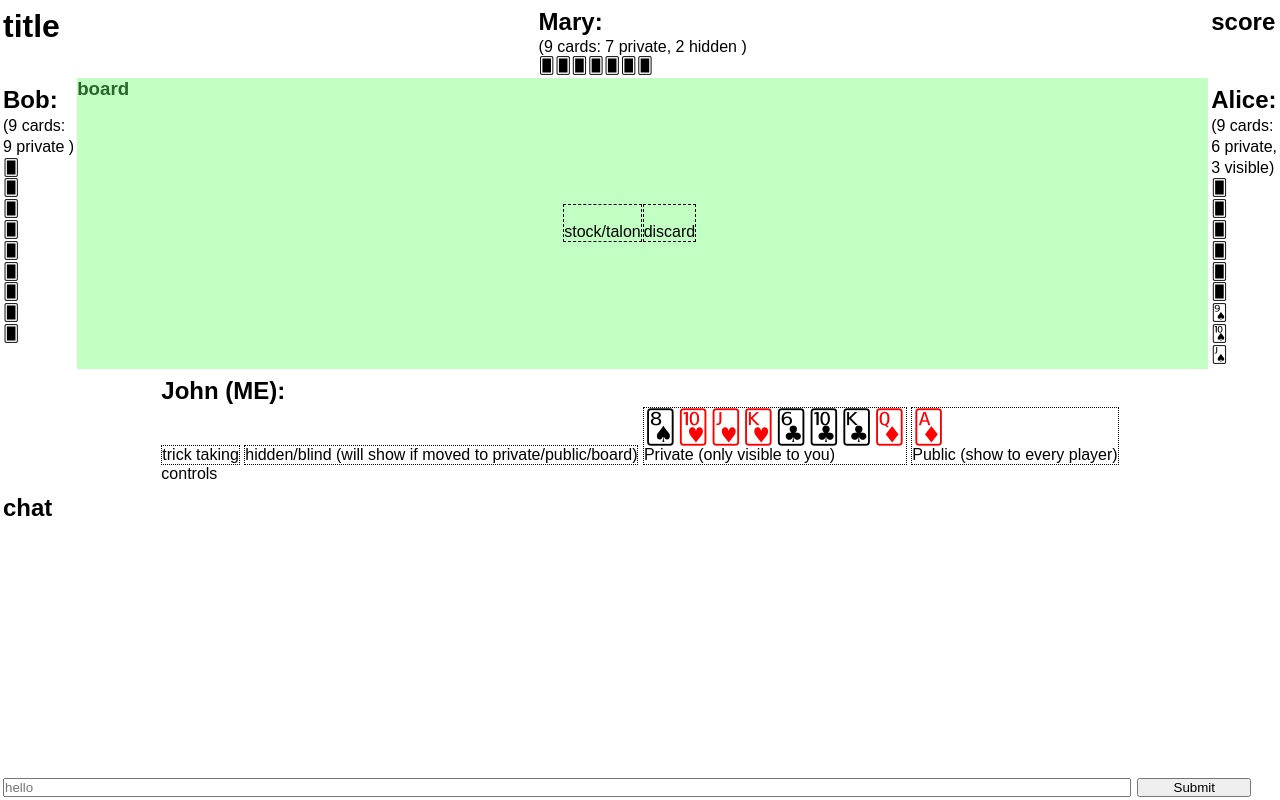
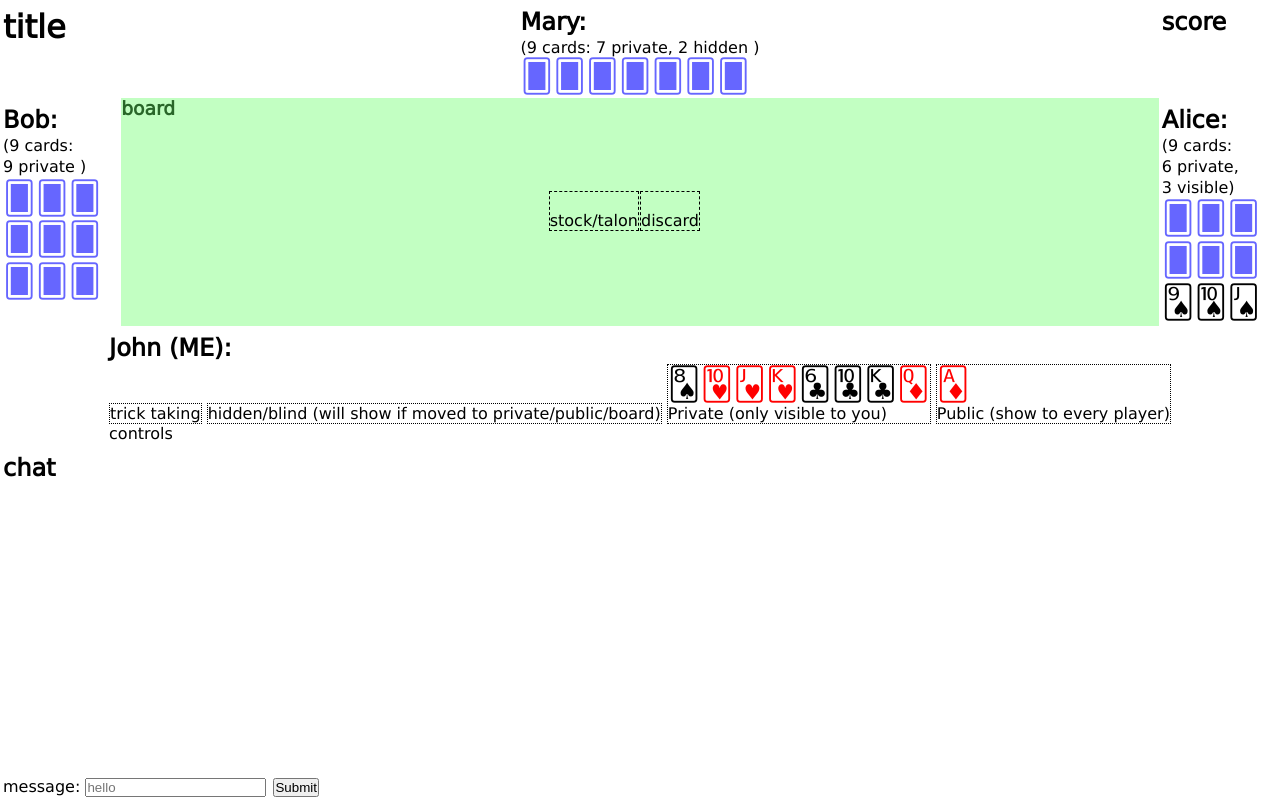
Before and after one commit to patrick-ausderau/cards, a website: page public/index.html in a window 1280 px wide. Drawn offline with nearby package versions, Linux system fonts and the light colour scheme; no server answers.

Commit message:
card style, input label

```diff
--- a/public/cards.js
+++ b/public/cards.js
@@ -44,6 +44,15 @@ const relativePosition = (nbplayers, myposition, playerpos) => {
   return positions[playerpos - myposition + nbplayers];
 };
 
+const cardSpan = (card, className, draggable = false, id = '') => {
+  const element = document.createElement('span');
+  if(id != '') element.id = id;
+  element.draggable = draggable;
+  element.className = className;
+  if(card.codePointAt(0) >= '🂱'.codePointAt(0) && card.codePointAt(0) <= '🃎'.codePointAt(0)) element.className += ' red';
+  element.innerHTML = card;
+  return element;
+};
 const drawBack = (element, player, vertical) => {
   const amountBack = player.backface || 0;
   const amountHide = player.hidden || 0;
@@ -56,27 +65,17 @@ const drawBack = (element, player, vertical) => {
   element.innerHTML = `(${amount} cards${amount > 0 ? `: ${amountBack > 0 ? `${vertical ? '<br>' : ''}${amountBack} private${amountHide + amountVisi > 0 ? `, ${vertical ? '<br>' : ''}` : ''}` : ''} ${amountHide > 0 ? `${amountHide} hidden${amountVisi > 0 ? `, ${vertical ? '<br>' : ''}` : ''}` : ''} ${amountVisi > 0 ? `${amountVisi} visible` : ''}` : ''})<br>`;
   for(let i = 0; i < player.backface; i++) {
     //todo draggable?
-    //todo span back
-    element.innerHTML += '🂠';
-    if(vertical) element.innerHTML += '<br>';
+    element.appendChild(cardSpan('🂠', 'back'));
   }
   player.public && player.public.forEach(card => {
     //todo draggable?
-    //todo span red?
-    element.innerHTML += card;
-    if(vertical) element.innerHTML += '<br>';
+    element.appendChild(cardSpan(card, 'visible'));
   });
 };
 
 const drawPlayable = (parentContainer, cards) => {
   cards.forEach((card, pos) => {
-    const element = document.createElement('span');
-    element.id = pos + card;
-    element.draggable = true;
-    element.className = 'visible';
-    if(card.codePointAt(0) >= '🂱'.codePointAt(0) && card.codePointAt(0) <= '🃎'.codePointAt(0)) element.className += ' red';
-    element.innerHTML = card;
-    parentContainer.appendChild(element);
+    parentContainer.appendChild(cardSpan(card, 'visible', true, pos + card));
   });
 };
 
--- a/public/index.html
+++ b/public/index.html
@@ -64,8 +64,7 @@
       <h2>chat</h2>
       <ul id="messages"></ul>
       <form action="">
-        <input id="message" autocomplete="off" placeholder="hello">
-        <input type="submit">
+        <label>message: <input id="message" autocomplete="off" placeholder="hello"></label>        <input type="submit">
       </form>
     </section>
     <script src="/socket.io/socket.io.js"></script>
--- a/public/style.css
+++ b/public/style.css
@@ -3,8 +3,14 @@
   padding: 0;
   box-sizing: border-box;
 }
+@font-face {
+  font-family: "DejaVu Sans";
+  src: local("DejaVu Sans"),
+    local("Dejavu Sans"),
+    url("DejaVuSans.ttf") format("truetype");
+}
 body {
-  font-family: "Liberation Sans", Arial, sans-serif;
+  font-family: "DejaVu Sans", sans-serif;
   background-color: #fff;
   color: #000;
   display: grid;
@@ -76,18 +82,19 @@ header, section {
   grid-area: pw;
   align-self: top;
 }
-.back {
-  font-size: 200%;
+.back, .visible {
+  font-size: 2rem;
   background-color: white;
   color: #66f;
 }
 .visible {
-  font-size: 200%;
-  background-color: white;
   color: black;
 }
 .red {
   color: red;
+}
+span[draggable=true]:active {
+  border: 1px solid #090;
 }
 section h2, h1 {
   margin-bottom: 2px;
@@ -95,6 +102,7 @@ section h2, h1 {
 }
 #playere div, #playerw div {
   line-height: 1.3;
+  max-width: calc(6 * 1.2em);
 }
 #board h3 {
   display: inline;
@@ -119,11 +127,7 @@ form {
   bottom: 3px;
   width: 99%;
 }
-form input {
-  width: 89%;
-}
 form input[type=submit] {
-  width: 9%;
   margin-left: 2px;
 }
 #messages {
```
Also changed, not shown: README.md, public/DejaVuSans.ttf (added).
